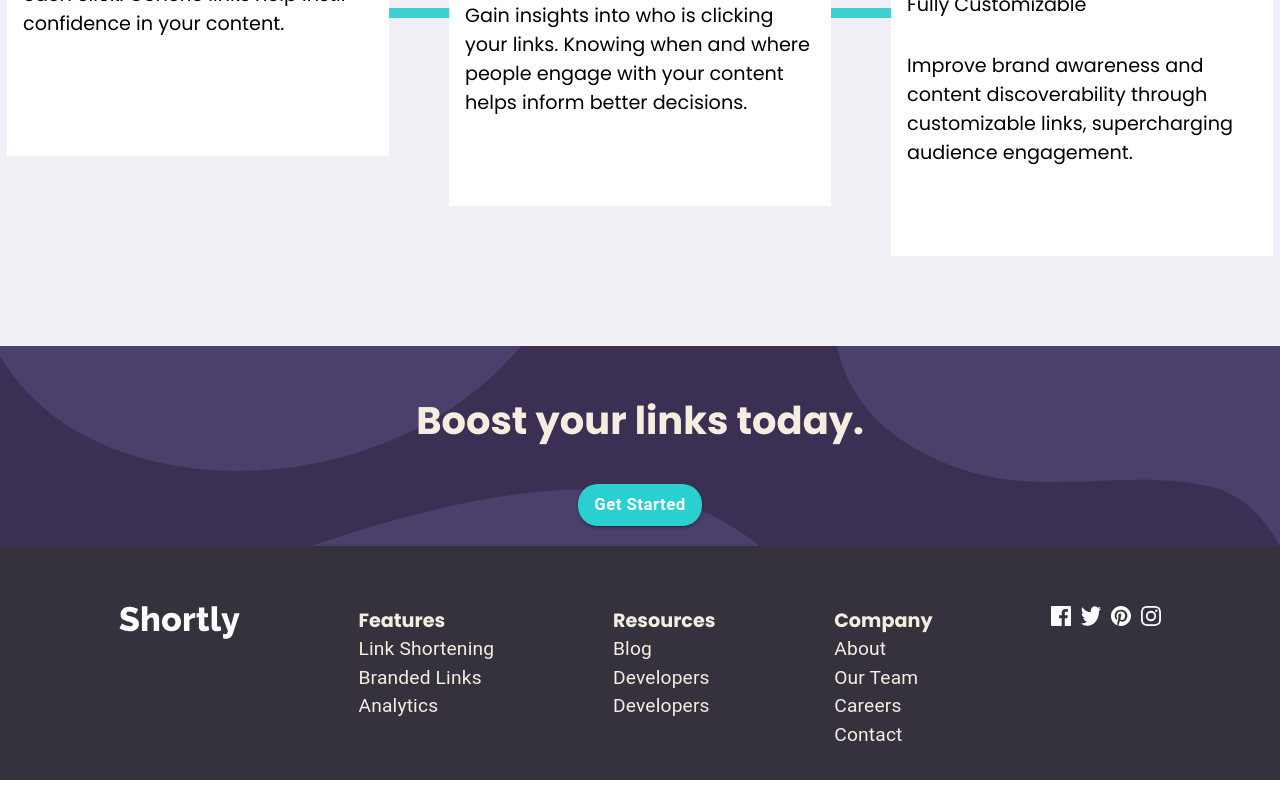
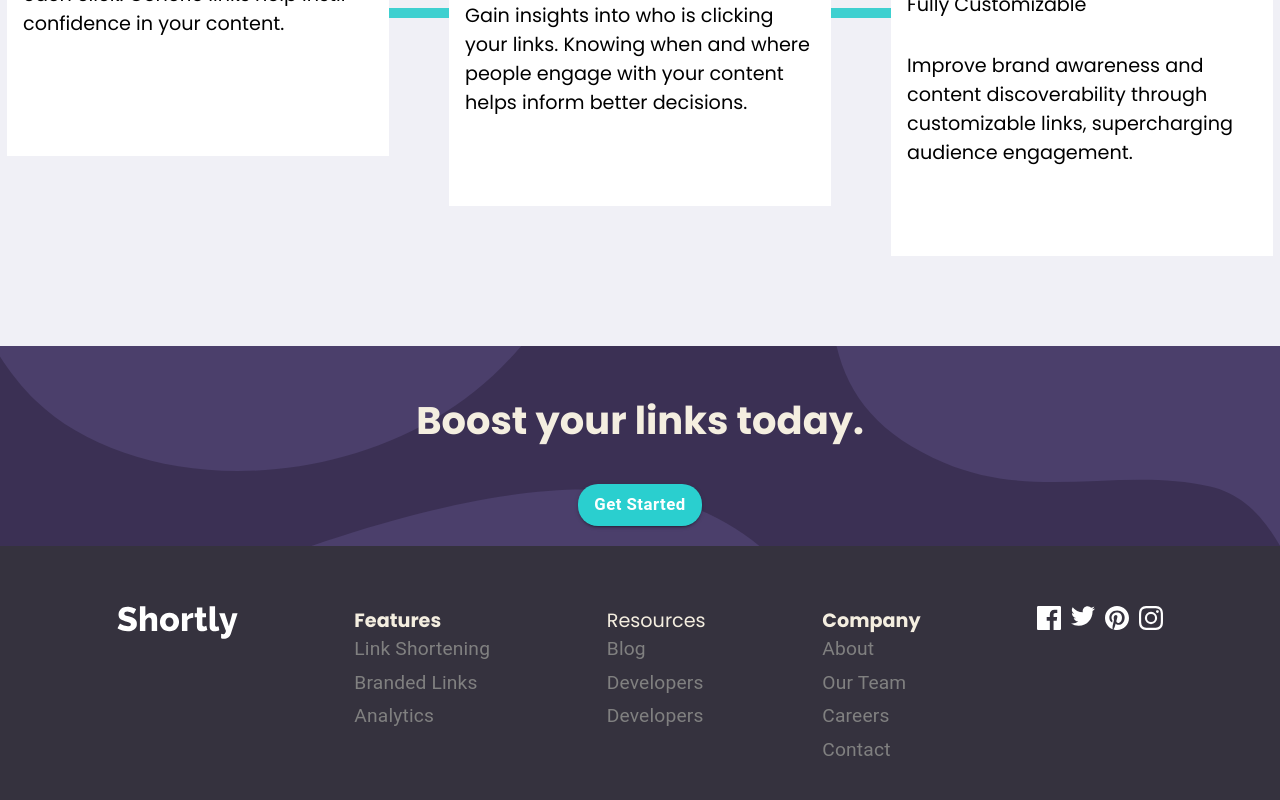
Before and after one commit to autumnleaf-ra/reactRedux, a React (Vite) app: page / in a window 1280 px wide. Shown: the part 1200-2000 px from the top of the page. Built offline with nearby package versions, Linux system fonts and the light colour scheme.

Commit message:
add: fix problem

```diff
--- a/src/components/Footer/index.jsx
+++ b/src/components/Footer/index.jsx
@@ -1,14 +1,8 @@
 import { FormattedMessage } from 'react-intl';
 import { Typography } from '@mui/material';
 import classes from './style.module.scss';
-import logoFB from '@static/images/icon-facebook.svg';
-import logoIG from '@static/images/icon-instagram.svg';
-import logoTW from '@static/images/icon-twitter.svg';
-import logoPT from '@static/images/icon-pinterest.svg';
-// import logoYT from '@static/images/icon-youtube.svg';
 
-const Footer = () => {
-  return (
+const Footer = () => (
   <div className={classes.footerWrapper}>
     <div className={classes.contentFooter}>
       <div className={classes.logo}>
@@ -20,54 +14,77 @@
         </svg>
       </div>
       <div className={classes.footerContent}>
-          <strong>Features</strong>
+        <strong>
+          <FormattedMessage id="app_footer_features" />
+        </strong>
         <div className={classes.textContent}>
-            <Typography>
+          <Typography className={classes.textDesc}>
             <FormattedMessage id="app_footer_features_1" />
           </Typography>
-            <Typography>
+          <Typography className={classes.textDesc}>
             <FormattedMessage id="app_footer_features_2" />
           </Typography>
-            <Typography>
+          <Typography className={classes.textDesc}>
             <FormattedMessage id="app_footer_features_3" />
           </Typography>
         </div>
       </div>
       <div className={classes.footerContent}>
-          <strong>Resources</strong>
-          <Typography>
+        <FormattedMessage id="app_footer_resources" />
+        <Typography className={classes.textDesc}>
           <FormattedMessage id="app_footer_resources1" />
         </Typography>
-          <Typography>
+        <Typography className={classes.textDesc}>
           <FormattedMessage id="app_footer_resources2" />
         </Typography>
-          <Typography>
+        <Typography className={classes.textDesc}>
           <FormattedMessage id="app_footer_resources2" />
         </Typography>
       </div>
       <div className={classes.companyContent}>
-          <strong>Company</strong>
-          <Typography>
+        <strong>
+          <FormattedMessage id="app_footer_company" />
+        </strong>
+        <Typography className={classes.textDesc}>
           <FormattedMessage id="app_footer_company1" />
         </Typography>
-          <Typography>
+        <Typography className={classes.textDesc}>
           <FormattedMessage id="app_footer_company2" />
         </Typography>
-          <Typography>
+        <Typography className={classes.textDesc}>
           <FormattedMessage id="app_footer_company3" />
         </Typography>
-          <Typography>
+        <Typography className={classes.textDesc}>
           <FormattedMessage id="app_footer_company4" />
         </Typography>
       </div>
       <div className={classes.icons}>
-          <img src={logoFB} alt="" />
-          <img src={logoTW} alt="" />
-          <img src={logoPT} alt="" />
-          <img src={logoIG} alt="" />
+        <svg xmlns="http://www.w3.org/2000/svg" width="24" height="24">
+          <path
+            fill="#FFF"
+            d="M22.675 0H1.325C.593 0 0 .593 0 1.325v21.351C0 23.407.593 24 1.325 24H12.82v-9.294H9.692v-3.622h3.128V8.413c0-3.1 1.893-4.788 4.659-4.788 1.325 0 2.463.099 2.795.143v3.24l-1.918.001c-1.504 0-1.795.715-1.795 1.763v2.313h3.587l-.467 3.622h-3.12V24h6.116c.73 0 1.323-.593 1.323-1.325V1.325C24 .593 23.407 0 22.675 0z"
+          />
+        </svg>
+        <svg xmlns="http://www.w3.org/2000/svg" width="24" height="20">
+          <path
+            fill="#FFF"
+            d="M24 2.557a9.83 9.83 0 01-2.828.775A4.932 4.932 0 0023.337.608a9.864 9.864 0 01-3.127 1.195A4.916 4.916 0 0016.616.248c-3.179 0-5.515 2.966-4.797 6.045A13.978 13.978 0 011.671 1.149a4.93 4.93 0 001.523 6.574 4.903 4.903 0 01-2.229-.616c-.054 2.281 1.581 4.415 3.949 4.89a4.935 4.935 0 01-2.224.084 4.928 4.928 0 004.6 3.419A9.9 9.9 0 010 17.54a13.94 13.94 0 007.548 2.212c9.142 0 14.307-7.721 13.995-14.646A10.025 10.025 0 0024 2.557z"
+          />
+        </svg>
+        <svg xmlns="http://www.w3.org/2000/svg" width="24" height="24">
+          <path
+            fill="#FFF"
+            d="M12 0C5.373 0 0 5.372 0 12c0 5.084 3.163 9.426 7.627 11.174-.105-.949-.2-2.405.042-3.441.218-.937 1.407-5.965 1.407-5.965s-.359-.719-.359-1.782c0-1.668.967-2.914 2.171-2.914 1.023 0 1.518.769 1.518 1.69 0 1.029-.655 2.568-.994 3.995-.283 1.194.599 2.169 1.777 2.169 2.133 0 3.772-2.249 3.772-5.495 0-2.873-2.064-4.882-5.012-4.882-3.414 0-5.418 2.561-5.418 5.207 0 1.031.397 2.138.893 2.738a.36.36 0 01.083.345l-.333 1.36c-.053.22-.174.267-.402.161-1.499-.698-2.436-2.889-2.436-4.649 0-3.785 2.75-7.262 7.929-7.262 4.163 0 7.398 2.967 7.398 6.931 0 4.136-2.607 7.464-6.227 7.464-1.216 0-2.359-.631-2.75-1.378l-.748 2.853c-.271 1.043-1.002 2.35-1.492 3.146C9.57 23.812 10.763 24 12 24c6.627 0 12-5.373 12-12 0-6.628-5.373-12-12-12z"
+          />
+        </svg>
+        <svg xmlns="http://www.w3.org/2000/svg" width="24" height="24">
+          <path
+            fill="#FFF"
+            d="M12 2.163c3.204 0 3.584.012 4.85.07 3.252.148 4.771 1.691 4.919 4.919.058 1.265.069 1.645.069 4.849 0 3.205-.012 3.584-.069 4.849-.149 3.225-1.664 4.771-4.919 4.919-1.266.058-1.644.07-4.85.07-3.204 0-3.584-.012-4.849-.07-3.26-.149-4.771-1.699-4.919-4.92-.058-1.265-.07-1.644-.07-4.849 0-3.204.013-3.583.07-4.849.149-3.227 1.664-4.771 4.919-4.919 1.266-.057 1.645-.069 4.849-.069zM12 0C8.741 0 8.333.014 7.053.072 2.695.272.273 2.69.073 7.052.014 8.333 0 8.741 0 12c0 3.259.014 3.668.072 4.948.2 4.358 2.618 6.78 6.98 6.98C8.333 23.986 8.741 24 12 24c3.259 0 3.668-.014 4.948-.072 4.354-.2 6.782-2.618 6.979-6.98.059-1.28.073-1.689.073-4.948 0-3.259-.014-3.667-.072-4.947-.196-4.354-2.617-6.78-6.979-6.98C15.668.014 15.259 0 12 0zm0 5.838a6.162 6.162 0 100 12.324 6.162 6.162 0 000-12.324zM12 16a4 4 0 110-8 4 4 0 010 8zm6.406-11.845a1.44 1.44 0 100 2.881 1.44 1.44 0 000-2.881z"
+          />
+        </svg>
       </div>
     </div>
   </div>
 );
-};
 export default Footer;
--- a/src/components/Footer/style.module.scss
+++ b/src/components/Footer/style.module.scss
@@ -7,8 +7,14 @@
     @include directionX;
     justify-content: space-evenly;
 
-    .textContent {
-      font-weight: 100;
+    .textDesc {
+      cursor: pointer;
+      color: gray;
+      padding-bottom: 5px;
+    }
+
+    .textDesc:hover {
+      color: var(--color-primary-cyan);
     }
 
     .icons {
@@ -19,6 +25,10 @@
     .icons img {
       width: 20px;
       height: 20px;
+    }
+
+    .icons svg path:hover {
+      fill: var(--color-primary-cyan);
     }
   }
 
--- a/src/components/Navbar/index.jsx
+++ b/src/components/Navbar/index.jsx
@@ -9,7 +9,7 @@
 import MenuItem from '@mui/material/MenuItem';
 import IconButton from '@mui/material/IconButton';
 
-import { setLocale, setTheme } from '@containers/App/actions';
+import { setLocale } from '@containers/App/actions';
 
 import { Button } from '@mui/material';
 import logo from '@static/images/logo.svg';
@@ -50,7 +50,7 @@
       <div className={classes.contentWrapper}>
         <div className={classes.logoImage} onClick={goHome}>
           <div className={classes.title}>
-            <img src={logo} alt="" />
+            <img src={logo} alt="" width={80} />
           </div>
           <div className={classes.nav}>
             <ul>
@@ -67,9 +67,11 @@
           </div>
         </div>
         <Stack direction="row">
-          <Button className={classes.buttonLogin}>Login</Button>
+          <Button className={classes.buttonLogin}>
+            <FormattedMessage id="app_button_login" />
+          </Button>
           <Button variant="contained" className={classes.buttonSignUp}>
-            Sign Up
+            <FormattedMessage id="app_button_signup" />
           </Button>
           <IconButton onClick={handleClick}>
             <Avatar src={locale === 'id' ? '/id.png' : '/en.png'} sx={iconStyle} />
@@ -99,9 +101,7 @@
 };
 
 Navbar.propTypes = {
-  title: PropTypes.string,
   locale: PropTypes.string.isRequired,
-  theme: PropTypes.string,
 };
 
 export default Navbar;
--- a/src/components/Navbar/style.module.scss
+++ b/src/components/Navbar/style.module.scss
@@ -50,7 +50,7 @@
         -webkit-background-clip: text;
         -webkit-text-fill-color: transparent;
         font-weight: 700;
-        padding-right: 10px;
+        padding-right: 20px;
       }
 
       .nav ul {
--- a/src/languages/en.js
+++ b/src/languages/en.js
@@ -1,5 +1,3 @@
-import App from '@containers/App';
-
 export default {
   app_greeting: 'Hi from Web!',
   app_title_header: 'Shortly',
@@ -53,4 +51,9 @@
   app_footer_company4: 'Contact',
   app_url_input: 'URL not valid!',
   app_url_empty: 'URL can not be empty',
+  app_button_login: 'Login',
+  app_button_signup: 'Sign Up',
+  app_footer_features: 'Features',
+  app_footer_resources: 'Resources',
+  app_footer_company: 'Company',
 };
--- a/src/languages/id.js
+++ b/src/languages/id.js
@@ -52,4 +52,9 @@
   app_footer_company4: 'Kontak',
   app_url_input: 'URL tidak valid!',
   app_url_empty: 'URL tidak boleh kosong',
+  app_button_login: 'Masuk',
+  app_button_signup: 'Daftar',
+  app_footer_features: 'Fitur',
+  app_footer_resources: 'Sumber Daya',
+  app_footer_company: 'Perusahaan',
 };
--- a/src/pages/Home/style.module.scss
+++ b/src/pages/Home/style.module.scss
@@ -55,7 +55,7 @@
     flex-direction: column;
     justify-content: center;
     background-repeat: no-repeat;
-    background-image: url('/src/assets/bg-shorten-desktop.svg');
+    background-image: url('@static/images/bg-shorten-desktop.svg');
     border-radius: 10px;
     width: 1000px;
     margin: auto;
@@ -67,7 +67,6 @@
       gap: 20px;
 
       .inputText {
-        // background-color: white;
         width: 30rem;
         border-radius: 10px;
       }
@@ -102,7 +101,7 @@
 
   @include apply-at-sm-size {
     .shortenWrapper {
-      width: 700px;
+      width: 500px;
 
       .shortenInput {
         @include directionY;
```
Lines whose indentation alone changed are shown as unchanged.
